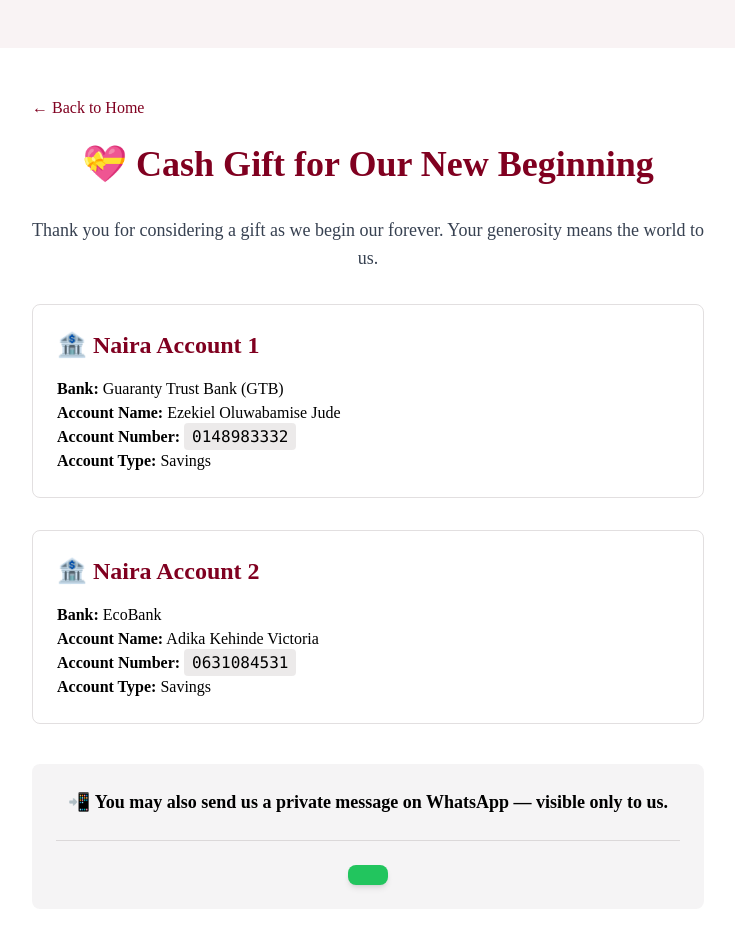
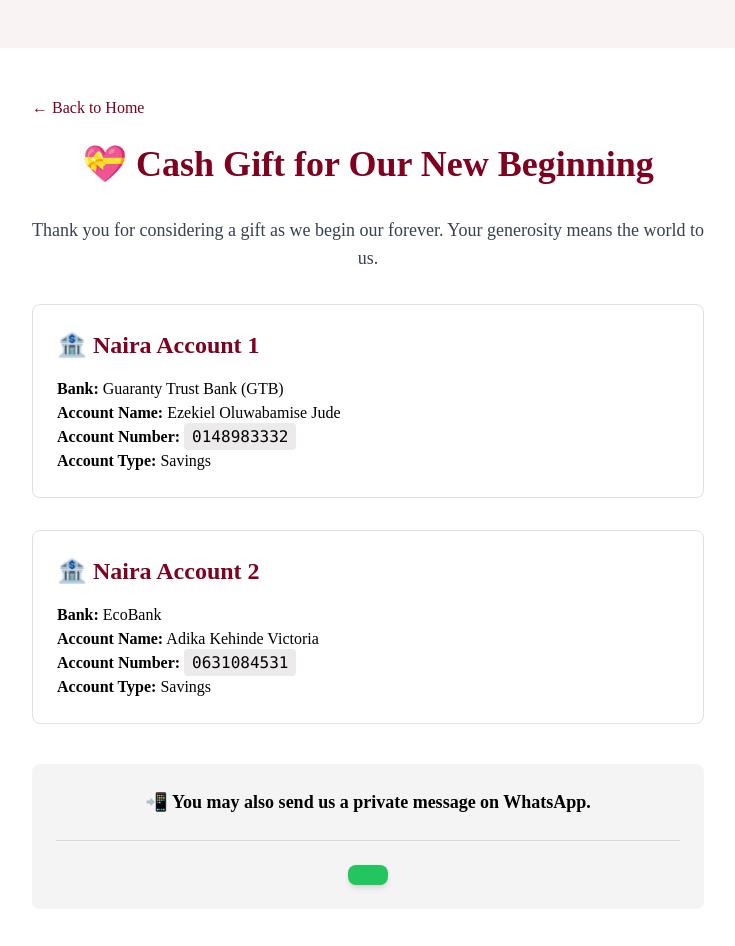
Before and after one commit to Oluwabamise3108/veejay-wedding, a Next.js app: page /donate in a window 1280 px wide. Shown: the top 946 px of the page, without its empty margins (272-1007 px from the left). Built offline with nearby package versions, Linux system fonts and the light colour scheme.

Commit message:
text update

```diff
--- a/app/donate/page.tsx
+++ b/app/donate/page.tsx
@@ -39,7 +39,7 @@ export default function DonatePage() {
         </div>
 
         <div className="bg-rose-gold/10 p-6 rounded-lg text-center">
-          <p className="text-lg mb-4">📲 <strong>You may also send us a private message on WhatsApp — visible only to us.</strong></p>
+          <p className="text-lg mb-4">📲 <strong>You may also send us a private message on WhatsApp.</strong></p>
           <div className="mt-6 pt-6 border-t border-rose-gold/30">
           <div className="flex flex-col sm:flex-row gap-3 justify-center">
             <a
```
